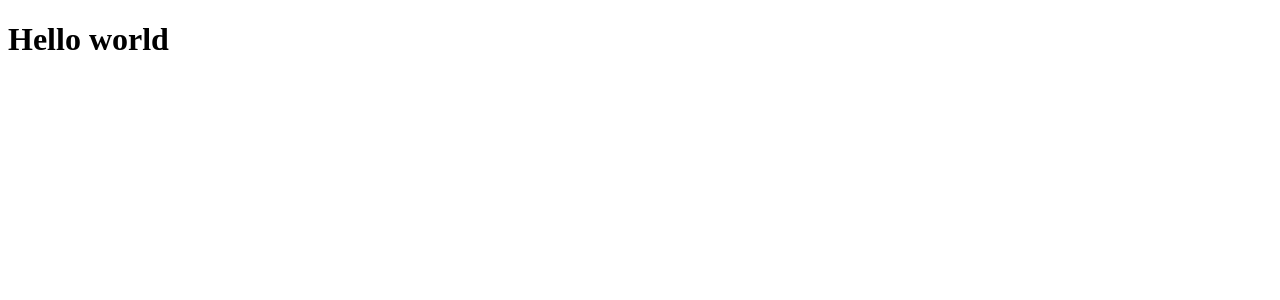
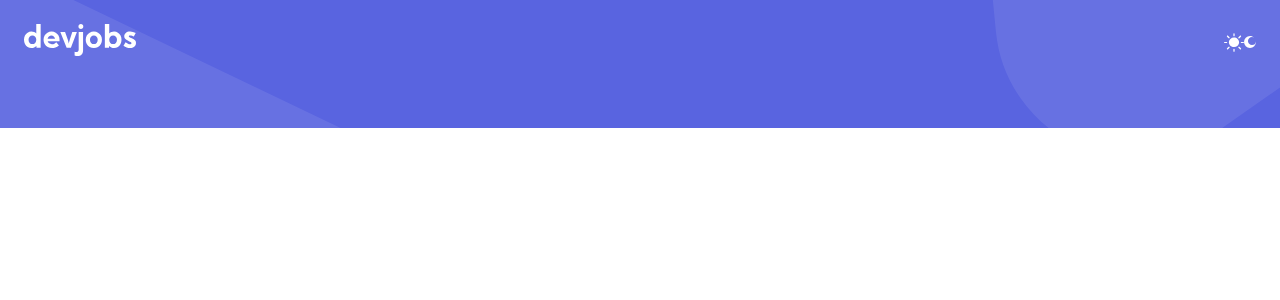
Before and after one commit to toriola998/Dev-jobs, a Vue app: page / in a window 1280 px wide. Shown: the top 300 px of the page. Built offline with nearby package versions, Linux system fonts and the light colour scheme.

Commit message:
added styles to header

```diff
--- a/src/App.vue
+++ b/src/App.vue
@@ -12,4 +12,14 @@ export default {
 </script>
 
 <style>
+* {
+    box-sizing: border-box;
+    padding: 0;
+    margin: 0;
+}
+
+.flex {
+    display: flex;
+    align-items: center;
+}
 </style>
--- a/src/views/Home.vue
+++ b/src/views/Home.vue
@@ -1,5 +1,22 @@
 <template>
-    <h1>Hello world</h1>
+    <header>
+        <div class="flex">
+            <router-link to="/">
+                <img src="./../assets/desktop/logo.svg"
+                    alt="devjobs - Home"
+                    width="112" height="32"/>
+            </router-link>
+
+            <div class="flex">
+                <img src="./../assets/desktop/icon-sun.svg"
+                     alt="light mode on"
+                     width="20" height="19"/>
+                <img src="./../assets/desktop/icon-moon.svg"
+                     alt="dark mode on"
+                     width="12" height="12" />
+            </div>
+        </div>
+    </header>
 </template>
 
 <script>
@@ -8,6 +25,22 @@ export default {
 }
 </script>
 
-<style>
+<style scoped>
+    header {
+        background: url('./../assets/mobile/bg-pattern-header.svg');
+        width: 100%;
+        height: 8rem;
+        background-position: center;
+        background-repeat: no-repeat;
+        background-size: cover;
+        padding: 1.5rem 1.5rem 0;
+    }
 
+    header > div {
+        justify-content: space-between;
+    }
+
+    main {
+        background-color: #F2F2F2;
+    }
 </style>
```
